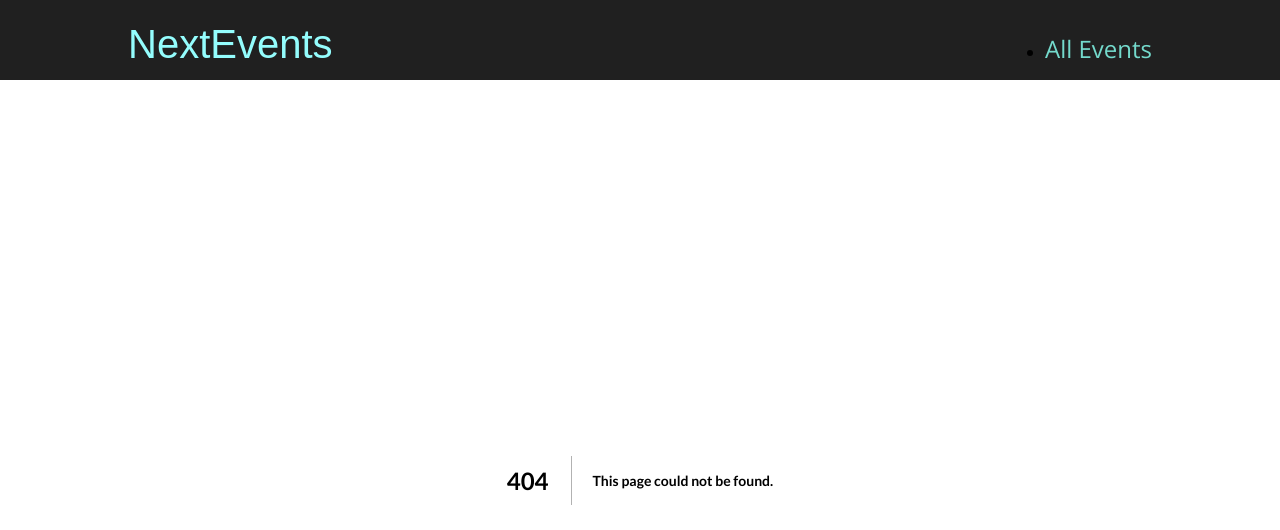
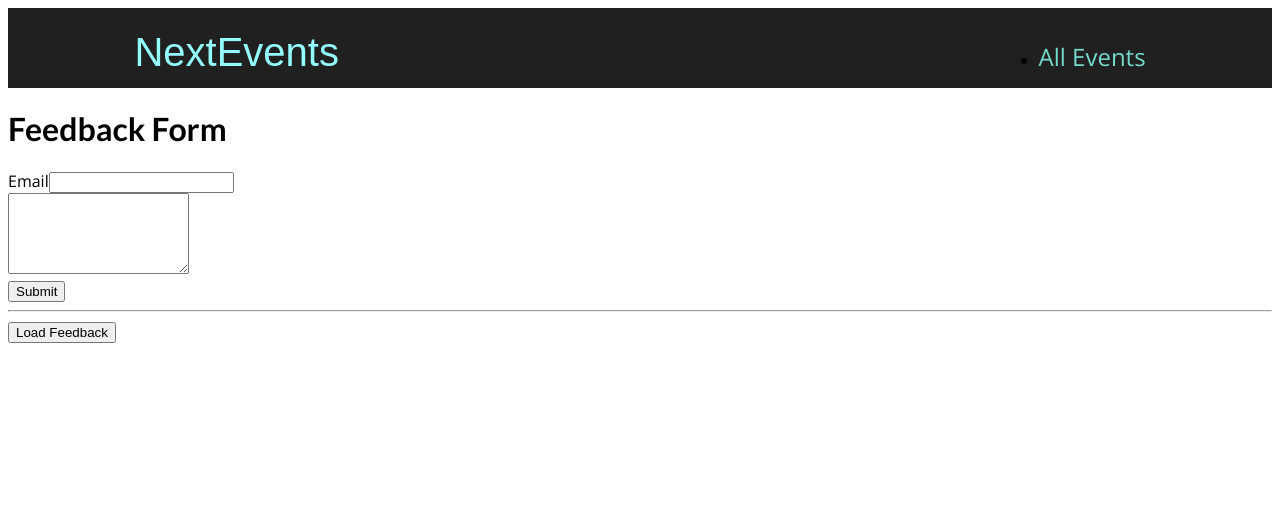
Before and after one commit to 2015jtw/events-demo-final, a Next.js app: page /feedback/feedback in a window 1280 px wide. Before the commit this address had no page. Shown: the top 530 px of the page. Built offline with nearby package versions, Linux system fonts and the light colour scheme.

Commit message:
working on api routes

```diff
--- /dev/null
+++ b/data/feedback.json
@@ -0,0 +1 @@
+[{"id":"2023-01-24T17:28:57.536Z","email":"josh@gmail.com","text":"does this thing work"},{"id":"2023-01-24T17:29:41.568Z","email":"joshyy@gmail.com","text":"does this thing work agaagg"},{"id":"2023-01-24T17:42:37.163Z","email":"fds@fdfs.com","text":"sdfds"}]
--- /dev/null
+++ b/pages/api/feedback.js
@@ -0,0 +1,43 @@
+import fs, { writeFileSync } from 'fs';
+import path from 'path';
+import { cwd } from 'process';
+
+function buildFeedbackPath(){
+    return path.join(process.cwd(), 'data', 'feedback.json');
+}
+
+function extractFeedback(filepath){
+    const fileData = fs.readFileSync(filepath);
+    const data = JSON.parse(fileData);
+    return data;
+}
+
+export default function handler(req, res) {
+
+    if(req.method === 'POST'){
+        // extract values coming from req.body
+        const email = req.body.email;
+        const userText = req.body.text;
+
+        // store those value in a new object
+        const newFeedback = {
+            id: new Date().toISOString(),
+            email: email,
+            text: userText
+        }
+
+        // store object in database or file
+        const filepath = buildFeedbackPath();
+        const data = extractFeedback(filepath);
+        data.push(newFeedback);
+        writeFileSync(filepath, JSON.stringify(data));
+        res.status(201).json({message: 'Success', feedback: newFeedback})
+    }
+    // create the GET path
+    else{
+        const filepath = buildFeedbackPath();
+        const data = extractFeedback(filepath);
+
+        res.status(200).json({feedback: data})
+    }
+}
--- a/pages/api/hello.js
+++ /dev/null
@@ -1,5 +0,0 @@
-// Next.js API route support: https://nextjs.org/docs/api-routes/introduction
-
-export default function handler(req, res) {
-  res.status(200).json({ name: 'John Doe' })
-}
--- /dev/null
+++ b/pages/feedback/feedback.jsx
@@ -0,0 +1,58 @@
+import { useRef, useState } from "react"
+
+export default function FeedbackPage(){
+
+    const emailInputRef = useRef();
+    const textInputRef = useRef();
+
+    const [feedbackItems, setFeedbackItems] = useState([]);
+
+    function submitFormHandler(event){
+        event.preventDefault();
+
+        const enteredEmail = emailInputRef.current.value;
+        const enteredText = textInputRef.current.value;
+
+        const reqBody = {
+            email: enteredEmail,
+            text: enteredText
+        }
+
+        fetch('/api/feedback', {
+            method: 'post',
+            body: JSON.stringify(reqBody),
+            headers: {
+                'Content-Type': 'application/json'
+            }
+        }).then(res => res.json()).then(data => console.log(data))
+        // {email: 'test@gmail.com', text: 'text blah'}
+    }
+
+    function loadFeedbackHandler(){
+        fetch('/api/feedback').then(res => res.json()).then(data => setFeedbackItems(data.feedback))
+        // {email: 'test@gmail.com', text: 'text blah'}
+    }
+
+    return(
+        <div>
+            <h1>Feedback Form</h1>
+
+            <form action="post" onSubmit={submitFormHandler}>
+                <div>
+                    <label htmlFor="email">Email</label>
+                    <input type="email" id="email" ref={emailInputRef} />
+                </div>
+                <div>
+                    <label htmlFor="feedback" />
+                    <textarea id="feedback" rows="5" ref={textInputRef}></textarea>
+                </div>
+                <button>Submit</button>
+            </form>
+            <hr />
+            <button onClick={loadFeedbackHandler}>Load Feedback</button>
+            <ul>
+                {feedbackItems.map(item => <li key={item.id}>{item.email} - {item.text}</li>)}
+            </ul>
+        </div>
+    )
+}
```
